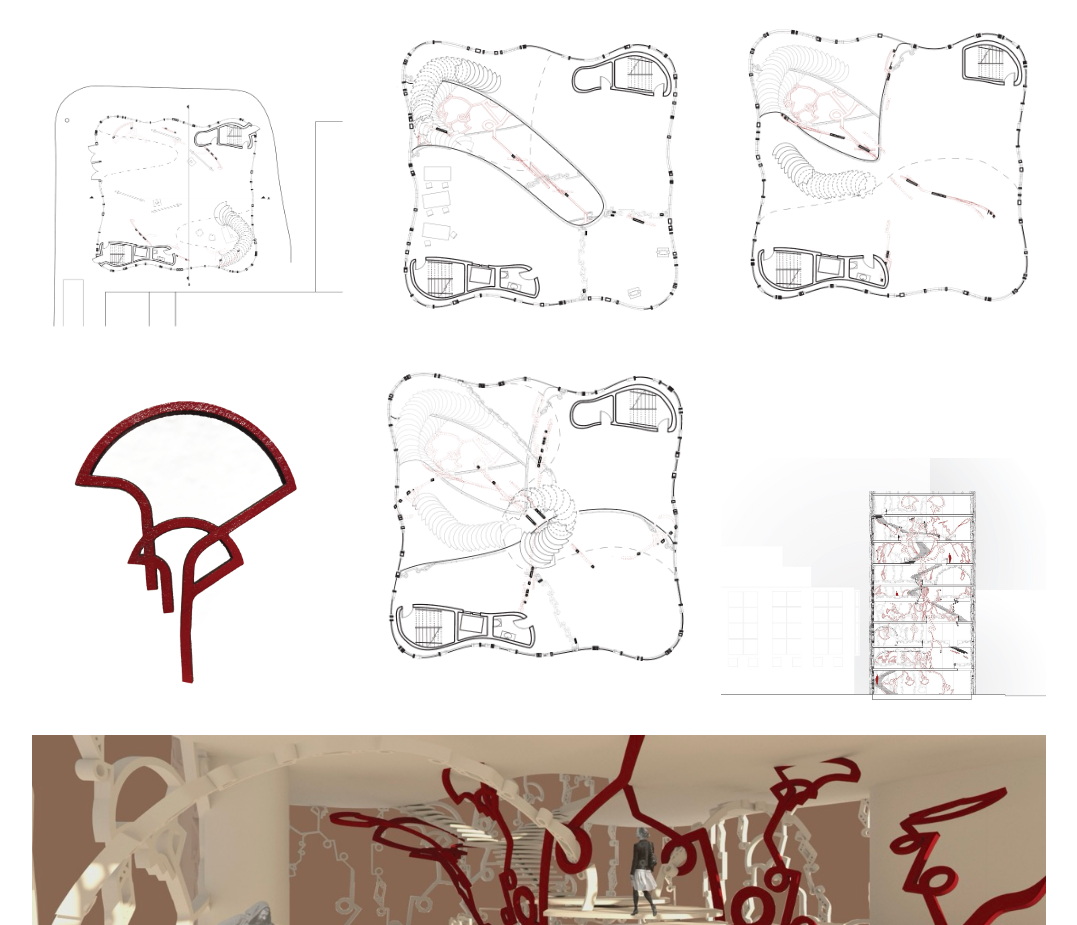
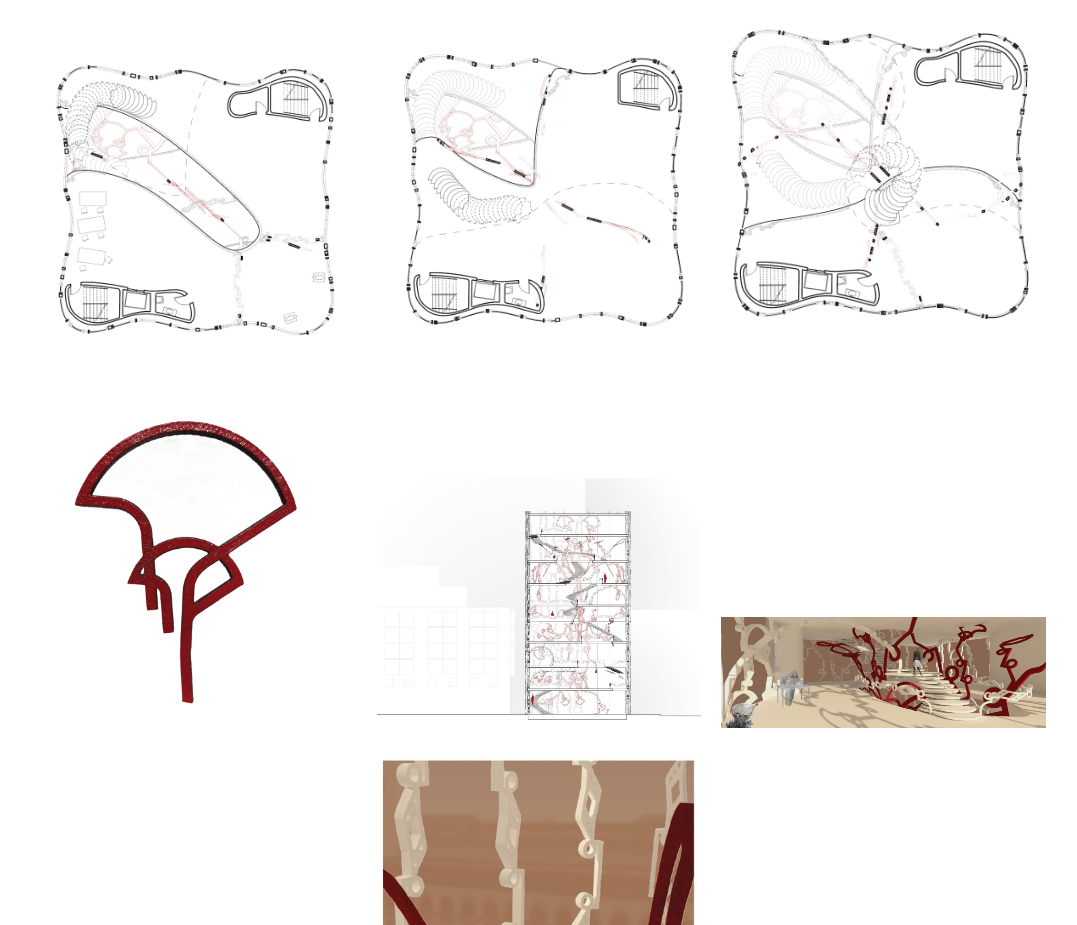
Before and after one commit to cnicholson-studio/portfolio-and-other-thoughts, a plain HTML site: page LARS.html in a window 1280 px wide. Shown: the part 2151-3076 px from the top of the page, without its empty margins (101-1178 px from the left). Drawn offline with Linux system fonts and the light colour scheme.

Commit message:
Update LARS.html

```diff
--- a/LARS.html
+++ b/LARS.html
@@ -73,14 +73,13 @@ Partners: Julia Wennerholm <br />
 </div>
 
 <div class="flex-container">
-  <div class="flex-item"><img src="L15.png" style="width:100%"></div>
   <div class="flex-item"><img src="L16.png" style="width:100%"></div>
   <div class="flex-item"><img src="L17.png" style="width:100%"></div>
+ <div class="flex-item"><img src="L18.png" style="width:100%"></div>
 </div>
 
 <div class="flex-container">
     <div class="flex-item"><img src="L8.png" style="width:100%"></div>
-  <div class="flex-item"><img src="L18.png" style="width:100%"></div>
   <div class="flex-item"><img src="L19.jpeg" style="width:100%"></div>
   <div class="flex-item"><img src="L20.jpeg" style="width:100%"></div>
 </div>
```
